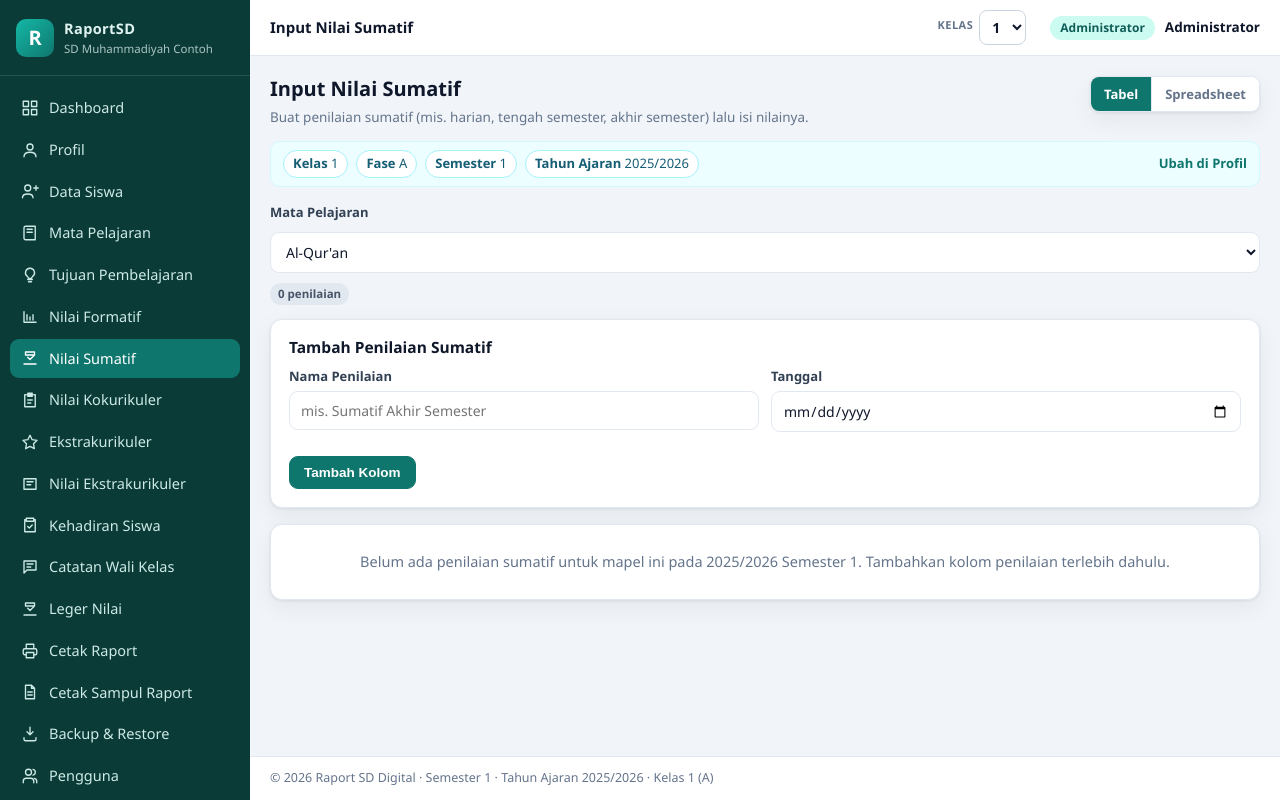
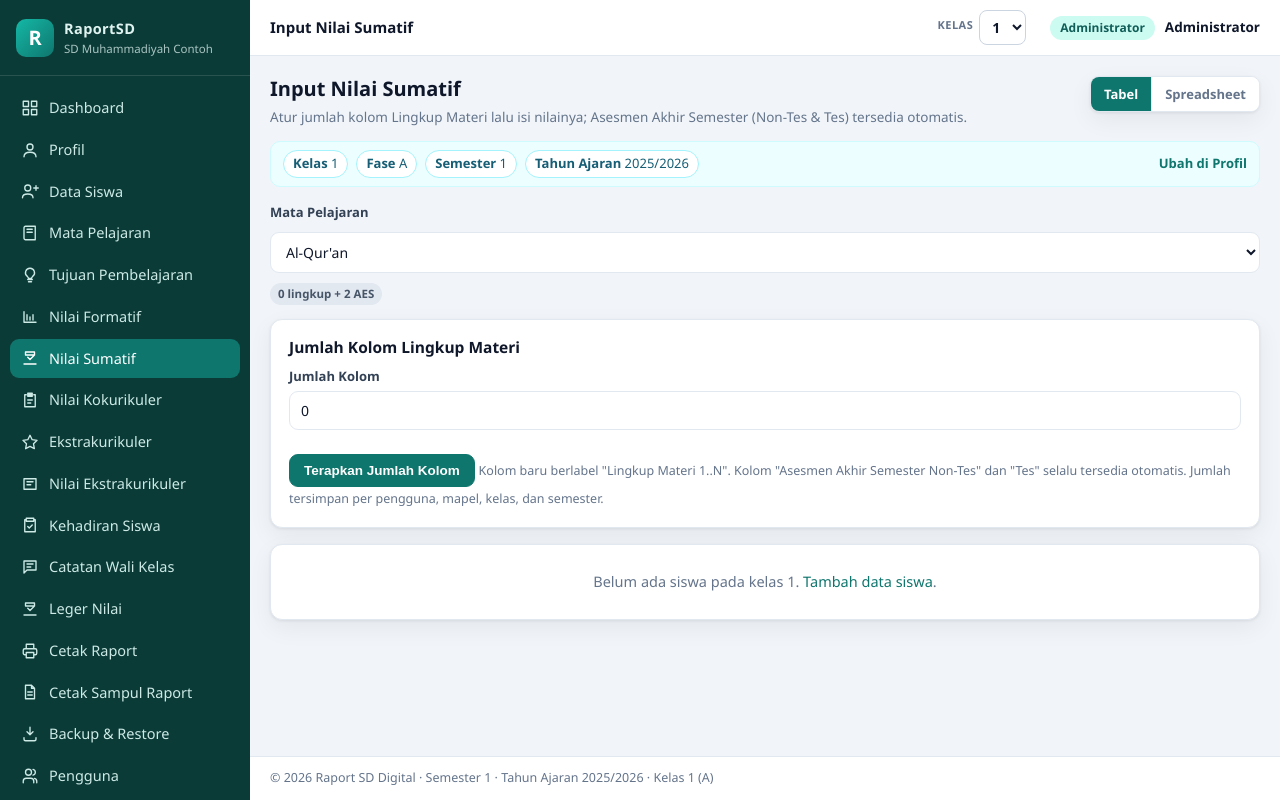
Before and after one commit to ponpesashshidiq2-dev/raportSD, a PHP site: page /index.php?page=nilai_sumatif in a window 1280 px wide. Run offline with PHP 8.4, Linux system fonts and the light colour scheme; the visitor is signed in with stand-in values (Sample User, id 1); some libraries are stand-ins or nearby versions.

Commit message:
Nilai sumatif: jumlah kolom Lingkup Materi per pengguna/mapel/kelas/semester (ganti kartu nama+tanggal), AES Non-Tes & Tes otomatis, Rata Sumatif = rata lingkup & rata AES, rumus nilai akhir rapor tetap bobot; migrasi sumatif_jenis + kelas/user_id/tipe/urutan

```diff
--- a/app/db.php
+++ b/app/db.php
@@ -118,9 +118,13 @@ CREATE TABLE sumatif_jenis (
   mapel_id INTEGER NOT NULL,
   ta TEXT NOT NULL,
   semester INTEGER NOT NULL,
+  kelas INTEGER NOT NULL DEFAULT 0,
+  user_id INTEGER NOT NULL DEFAULT 0,
+  tipe TEXT NOT NULL DEFAULT 'lingkup',
+  urutan INTEGER NOT NULL DEFAULT 0,
   nama TEXT NOT NULL,
   tanggal TEXT NOT NULL DEFAULT '',
-  UNIQUE (mapel_id, ta, semester, nama)
+  UNIQUE (mapel_id, kelas, ta, semester, user_id, nama)
 );
 CREATE TABLE nilai_sumatif (
   id INTEGER PRIMARY KEY AUTOINCREMENT,
@@ -694,3 +698,65 @@ function migrate_jilid(PDO $pdo): void
         $pdo->exec('ALTER TABLE cp_jilid_migrate RENAME TO cp');
     }
 }
+
+function migrate_sumatif_kolom(PDO $pdo): void
+{
+    if (!table_exists($pdo, 'sumatif_jenis')) {
+        return;
+    }
+    $kolom = array_map(fn($c) => $c['name'], $pdo->query('PRAGMA table_info(sumatif_jenis)')->fetchAll(PDO::FETCH_ASSOC));
+    if (in_array('tipe', $kolom, true)) {
+        return;
+    }
+    $tmp = 'sumatif_jenis_mig';
+    $pdo->beginTransaction();
+    try {
+        $pdo->exec('DROP TABLE IF EXISTS ' . $tmp);
+        $pdo->exec("CREATE TABLE $tmp (
+          id INTEGER PRIMARY KEY AUTOINCREMENT,
+          mapel_id INTEGER NOT NULL,
+          ta TEXT NOT NULL,
+          semester INTEGER NOT NULL,
+          kelas INTEGER NOT NULL DEFAULT 0,
+          user_id INTEGER NOT NULL DEFAULT 0,
+          tipe TEXT NOT NULL DEFAULT 'lingkup',
+          urutan INTEGER NOT NULL DEFAULT 0,
+          nama TEXT NOT NULL,
+          tanggal TEXT NOT NULL DEFAULT '',
+          UNIQUE (mapel_id, kelas, ta, semester, user_id, nama)
+        )");
+        $ins = $pdo->prepare("INSERT INTO $tmp (mapel_id, ta, semester, kelas, user_id, tipe, urutan, nama, tanggal)
+            VALUES (?, ?, ?, ?, 0, 'lingkup', ?, ?, ?)");
+        $upd = $pdo->prepare('UPDATE nilai_sumatif SET jenis_id=? WHERE jenis_id=? AND kelas=?');
+        $urutPer = [];
+        foreach ($pdo->query('SELECT * FROM sumatif_jenis ORDER BY id')->fetchAll(PDO::FETCH_ASSOC) as $j) {
+            $klsSt = $pdo->prepare('SELECT DISTINCT kelas FROM nilai_sumatif WHERE jenis_id=? AND kelas>0');
+            $klsSt->execute([$j['id']]);
+            $daftarKelas = array_map('intval', $klsSt->fetchAll(PDO::FETCH_COLUMN));
+            if (!$daftarKelas) {
+                continue;
+            }
+            $key = $j['mapel_id'] . '|' . $j['ta'] . '|' . $j['semester'];
+            $urutPer[$key] = ($urutPer[$key] ?? 0) + 1;
+            $urut = $urutPer[$key];
+            $pertama = null;
+            foreach ($daftarKelas as $k) {
+                $ins->execute([$j['mapel_id'], $j['ta'], $j['semester'], $k, $urut, $j['nama'], $j['tanggal']]);
+                $baru = (int) $pdo->lastInsertId();
+                if ($pertama === null) {
+                    $pertama = $baru;
+                }
+                $upd->execute([$baru, $j['id'], $k]);
+            }
+            if ($pertama !== null) {
+                $upd->execute([$pertama, $j['id'], 0]);
+            }
+        }
+        $pdo->exec('DROP TABLE sumatif_jenis');
+        $pdo->exec("ALTER TABLE $tmp RENAME TO sumatif_jenis");
+        $pdo->commit();
+    } catch (\Throwable $e) {
+        $pdo->rollBack();
+        throw $e;
+    }
+}
--- a/app/helpers.php
+++ b/app/helpers.php
@@ -25,6 +25,7 @@ function db(): PDO
         migrate_kokurikuler($pdo);
         migrate_dimensi_ket($pdo);
         migrate_kelas_tabel($pdo);
+        migrate_sumatif_kolom($pdo);
         migrate_tp_kelas($pdo);
         migrate_jilid($pdo);
         migrate_profil_tambahan($pdo);
@@ -340,9 +341,48 @@ function avg_formatif(int $siswa, int $mapel, string $ta, int $sem): ?float
 
 function avg_sumatif(int $siswa, int $mapel, string $ta, int $sem): ?float
 {
-    $v = scalar('SELECT AVG(nilai) FROM nilai_sumatif WHERE siswa_id=? AND mapel_id=? AND ta=? AND semester=?',
-        [$siswa, $mapel, $ta, $sem]);
-    return $v === null ? null : (float) $v;
+    $ambil = fn(string $tipe) => scalar(
+        'SELECT AVG(n.nilai) FROM nilai_sumatif n JOIN sumatif_jenis j ON j.id=n.jenis_id'
+        . ' WHERE n.siswa_id=? AND n.mapel_id=? AND n.ta=? AND n.semester=? AND j.tipe=?',
+        [$siswa, $mapel, $ta, $sem, $tipe]
+    );
+    $l = $ambil('lingkup');
+    $a = $ambil('aes');
+    if ($l === null && $a === null) {
+        return null;
+    }
+    if ($l === null) {
+        return round((float) $a, 1);
+    }
+    if ($a === null) {
+        return round((float) $l, 1);
+    }
+    return round(((float) $l + (float) $a) / 2, 1);
+}
+
+function sumatif_kolom_list(int $mapel, int $kelas, string $ta, int $sem, int $uid): array
+{
+    return all(
+        "SELECT * FROM sumatif_jenis WHERE mapel_id=? AND kelas=? AND ta=? AND semester=? AND user_id=?
+         ORDER BY CASE tipe WHEN 'lingkup' THEN 0 ELSE 1 END, urutan, id",
+        [$mapel, $kelas, $ta, $sem, $uid]
+    );
+}
+
+function sumatif_aes_pastikan(int $mapel, int $kelas, string $ta, int $sem, int $uid): void
+{
+    foreach ([1 => 'Asesmen Akhir Semester Non-Tes', 2 => 'Asesmen Akhir Semester Tes'] as $urutan => $nama) {
+        $ada = one(
+            'SELECT id FROM sumatif_jenis WHERE mapel_id=? AND kelas=? AND ta=? AND semester=? AND user_id=? AND nama=?',
+            [$mapel, $kelas, $ta, $sem, $uid, $nama]
+        );
+        if (!$ada) {
+            insert_row('sumatif_jenis', [
+                'mapel_id' => $mapel, 'ta' => $ta, 'semester' => $sem, 'kelas' => $kelas,
+                'user_id' => $uid, 'tipe' => 'aes', 'urutan' => $urutan, 'nama' => $nama, 'tanggal' => '',
+            ]);
+        }
+    }
 }
 
 function nilai_akhir(int $siswa, int $mapel, string $ta, int $sem): ?float
--- a/assets/grid.js
+++ b/assets/grid.js
@@ -129,13 +129,21 @@
     if (!tr) return;
     var out = tr.querySelector('[data-avg]');
     if (!out) return;
-    var sum = 0, n = 0;
-    tr.querySelectorAll('td[data-r][data-c] input').forEach(function (i) {
+    var groups = {};
+    tr.querySelectorAll('td[data-r][data-c]').forEach(function (cell) {
+      var i = cell.querySelector('input');
+      if (!i) return;
       var v = parseNum(i.value);
-      if (v !== null) { sum += v; n++; }
+      if (v === null) return;
+      var g = cell.getAttribute('data-group') || '';
+      if (!groups[g]) groups[g] = { sum: 0, n: 0 };
+      groups[g].sum += v;
+      groups[g].n++;
     });
+    var avgs = Object.keys(groups).map(function (k) { return groups[k].sum / groups[k].n; });
+    var val = avgs.length ? avgs.reduce(function (a, b) { return a + b; }, 0) / avgs.length : null;
     var b = out.querySelector('b') || out;
-    b.textContent = n ? fmtNum(Math.round(sum / n * 10) / 10) : '-';
+    b.textContent = val === null ? '-' : fmtNum(Math.round(val * 10) / 10);
   }
 
   function markDirty() {
--- a/pages/nilai_sumatif.php
+++ b/pages/nilai_sumatif.php
@@ -2,6 +2,7 @@
 $c = ctx();
 $kaKunci = kelas_angkatan();
 $kelasSiswa = $kaKunci ?? (int) $c['kelas'];
+$uid = (int) (user()['id'] ?? 0);
 $mapelList = mapel_kelas($c['kelas']);
 $mapelId = (int) ($_GET['mapel'] ?? 0);
 if ($mapelId <= 0 && $mapelList) {
@@ -18,37 +19,60 @@ if ($_SERVER['REQUEST_METHOD'] === 'POST') {
     $aksi = $_POST['aksi'] ?? '';
     $mapelId = (int) ($_POST['mapel_id'] ?? $mapelId);
 
-    if ($aksi === 'jenis_tambah') {
-        $nama = trim($_POST['nama'] ?? '');
-        if ($nama === '' || $mapelId <= 0) {
-            flash_set('error', 'Nama penilaian wajib diisi.');
+    if ($aksi === 'jumlah_terapkan') {
+        $jumlah = (int) ($_POST['jumlah'] ?? -1);
+        if ($mapelId <= 0) {
+            flash_set('error', 'Pilih mata pelajaran terlebih dahulu.');
+        } elseif ($jumlah < 0 || $jumlah > 50) {
+            flash_set('error', 'Jumlah kolom harus antara 0 dan 50.');
         } else {
-            $ada = one('SELECT id FROM sumatif_jenis WHERE mapel_id=? AND ta=? AND semester=? AND LOWER(nama)=?',
-                [$mapelId, $c['ta'], $c['semester'], mb_strtolower($nama)]);
-            if ($ada) {
-                flash_set('error', 'Nama penilaian sudah ada.');
-            } else {
-                insert_row('sumatif_jenis', [
-                    'mapel_id' => $mapelId, 'ta' => $c['ta'], 'semester' => $c['semester'],
-                    'nama' => $nama, 'tanggal' => trim($_POST['tanggal'] ?? ''),
-                ]);
-                flash_set('success', 'Penilaian sumatif "' . $nama . '" ditambahkan.');
+            db()->beginTransaction();
+            try {
+                sumatif_aes_pastikan($mapelId, (int) $c['kelas'], $c['ta'], $c['semester'], $uid);
+                $ada = all(
+                    "SELECT id, urutan, nama FROM sumatif_jenis
+                     WHERE mapel_id=? AND kelas=? AND ta=? AND semester=? AND user_id=? AND tipe='lingkup'
+                     ORDER BY urutan, id",
+                    [$mapelId, $c['kelas'], $c['ta'], $c['semester'], $uid]
+                );
+                $n = count($ada);
+                if ($n > $jumlah) {
+                    foreach (array_slice($ada, $jumlah) as $r) {
+                        run('DELETE FROM nilai_sumatif WHERE jenis_id=?', [$r['id']]);
+                        run('DELETE FROM sumatif_jenis WHERE id=?', [$r['id']]);
+                    }
+                } elseif ($n < $jumlah) {
+                    $urut = $ada ? (int) max(array_column($ada, 'urutan')) : 0;
+                    for ($k = $n + 1; $k <= $jumlah; $k++) {
+                        $urut++;
+                        $suffix = '';
+                        $x = 1;
+                        while (one(
+                            'SELECT id FROM sumatif_jenis WHERE mapel_id=? AND kelas=? AND ta=? AND semester=? AND user_id=? AND nama=?',
+                            [$mapelId, $c['kelas'], $c['ta'], $c['semester'], $uid, 'Lingkup Materi ' . $urut . $suffix]
+                        )) {
+                            $x++;
+                            $suffix = ' (' . $x . ')';
+                        }
+                        insert_row('sumatif_jenis', [
+                            'mapel_id' => $mapelId, 'ta' => $c['ta'], 'semester' => $c['semester'],
+                            'kelas' => (int) $c['kelas'], 'user_id' => $uid, 'tipe' => 'lingkup',
+                            'urutan' => $urut, 'nama' => 'Lingkup Materi ' . $urut . $suffix, 'tanggal' => '',
+                        ]);
+                    }
+                }
+                db()->commit();
+                flash_set('success', "Jumlah kolom lingkup materi: $jumlah (Asesmen Akhir Semester Non-Tes & Tes tersedia otomatis).");
+            } catch (Throwable $ex) {
+                db()->rollBack();
+                flash_set('error', 'Gagal menyimpan jumlah kolom: ' . $ex->getMessage());
             }
         }
         redirect('nilai_sumatif', ['mapel' => $mapelId]);
     }
 
-    if ($aksi === 'jenis_hapus') {
-        $jid = (int) ($_POST['jenis_id'] ?? 0);
-        run('DELETE FROM nilai_sumatif WHERE jenis_id=?', [$jid]);
-        run('DELETE FROM sumatif_jenis WHERE id=?', [$jid]);
-        flash_set('success', 'Penilaian sumatif beserta nilainya dihapus.');
-        redirect('nilai_sumatif', ['mapel' => $mapelId]);
-    }
-
     if ($aksi === 'simpan') {
-        $jenis = all('SELECT * FROM sumatif_jenis WHERE mapel_id=? AND ta=? AND semester=? ORDER BY id',
-            [$mapelId, $c['ta'], $c['semester']]);
+        $jenis = sumatif_kolom_list($mapelId, (int) $c['kelas'], $c['ta'], $c['semester'], $uid);
         $nilai = $_POST['nilai'] ?? [];
         $tersimpan = 0;
         db()->beginTransaction();
@@ -94,10 +118,14 @@ if ($_SERVER['REQUEST_METHOD'] === 'POST') {
     }
 }
 
-$jenisList = $mapelId > 0 ? all('SELECT * FROM sumatif_jenis WHERE mapel_id=? AND ta=? AND semester=? ORDER BY id',
-    [$mapelId, $c['ta'], $c['semester']]) : [];
+if ($mapelId > 0 && can_edit()) {
+    sumatif_aes_pastikan($mapelId, (int) $c['kelas'], $c['ta'], $c['semester'], $uid);
+}
+$jenisList = $mapelId > 0 ? sumatif_kolom_list($mapelId, (int) $c['kelas'], $c['ta'], $c['semester'], $uid) : [];
+$lingkupList = array_values(array_filter($jenisList, fn($j) => $j['tipe'] === 'lingkup'));
+$aesList = array_values(array_filter($jenisList, fn($j) => $j['tipe'] === 'aes'));
 
-page_head('Input Nilai Sumatif', 'Buat penilaian sumatif (mis. harian, tengah semester, akhir semester) lalu isi nilainya.', mode_switch());
+page_head('Input Nilai Sumatif', 'Atur jumlah kolom Lingkup Materi lalu isi nilainya; Asesmen Akhir Semester (Non-Tes & Tes) tersedia otomatis.', mode_switch());
 echo context_bar();
 echo angkatan_lock_alert();
 ?>
@@ -109,7 +137,7 @@ echo angkatan_lock_alert();
       <option value="<?= (int) $m['id'] ?>"<?= $mapelId === (int) $m['id'] ? ' selected' : '' ?>><?= e($m['nama']) ?></option>
     <?php endforeach; ?>
   </select>
-  <span class="badge badge-gray"><?= count($jenisList) ?> penilaian</span>
+  <span class="badge badge-gray"><?= count($lingkupList) ?> lingkup + <?= count($aesList) ?> AES</span>
 </form>
 
 <?php if (!$mapel): ?>
@@ -117,22 +145,25 @@ echo angkatan_lock_alert();
 <?php else: ?>
 <?php if (can_edit()): ?>
 <div class="card">
-  <h3>Tambah Penilaian Sumatif</h3>
+  <h3>Jumlah Kolom Lingkup Materi</h3>
   <form method="post" action="index.php?page=nilai_sumatif">
     <?= csrf_field() ?>
-    <input type="hidden" name="aksi" value="jenis_tambah">
+    <input type="hidden" name="aksi" value="jumlah_terapkan">
     <input type="hidden" name="mapel_id" value="<?= $mapelId ?>">
     <div class="form-row">
-      <div class="field"><label>Nama Penilaian</label><input type="text" name="nama" placeholder="mis. Sumatif Akhir Semester" required></div>
-      <div class="field"><label>Tanggal</label><input type="date" name="tanggal"></div>
+      <div class="field">
+        <label>Jumlah Kolom</label>
+        <input type="number" name="jumlah" min="0" max="50" value="<?= count($lingkupList) ?>" required>
+      </div>
     </div>
-    <button class="btn" type="submit">Tambah Kolom</button>
+    <button class="btn" type="submit">Terapkan Jumlah Kolom</button>
+    <span class="hint">Kolom baru berlabel "Lingkup Materi 1..N". Kolom "Asesmen Akhir Semester Non-Tes" dan "Tes" selalu tersedia otomatis. Jumlah tersimpan per pengguna, mapel, kelas, dan semester.</span>
   </form>
 </div>
 <?php endif; ?>
 
 <?php if (!$jenisList): ?>
-  <div class="card empty">Belum ada penilaian sumatif untuk mapel ini pada <?= e($c['ta']) ?> Semester <?= $c['semester'] ?>. Tambahkan kolom penilaian terlebih dahulu.</div>
+  <div class="card empty">Belum ada kolom penilaian untuk mapel ini pada <?= e($c['ta']) ?> Semester <?= $c['semester'] ?>. Atur jumlah kolom lingkup materi terlebih dahulu.</div>
 <?php elseif (!$siswas): ?>
   <div class="card empty"><?= teks_kosong_siswa($kaKunci, (int) $c['kelas']) ?></div>
 <?php else:
@@ -142,18 +173,6 @@ echo angkatan_lock_alert();
       $existing[$r['jenis_id'] . '_' . $r['siswa_id']] = $r['nilai'];
   }
   ?>
-  <?php if (can_edit()): ?>
-  <div class="no-print" hidden>
-    <?php foreach ($jenisList as $j): ?>
-    <form id="deljenis<?= (int) $j['id'] ?>" method="post" action="index.php?page=nilai_sumatif" data-confirm="Hapus penilaian beserta seluruh nilainya?">
-      <?= csrf_field() ?>
-      <input type="hidden" name="aksi" value="jenis_hapus">
-      <input type="hidden" name="mapel_id" value="<?= $mapelId ?>">
-      <input type="hidden" name="jenis_id" value="<?= (int) $j['id'] ?>">
-    </form>
-    <?php endforeach; ?>
-  </div>
-  <?php endif; ?>
   <form method="post" action="index.php?page=nilai_sumatif">
     <?= csrf_field() ?>
     <input type="hidden" name="aksi" value="simpan">
@@ -166,12 +185,7 @@ echo angkatan_lock_alert();
             <th class="center" style="width:40px" data-frozen="no">No</th>
             <th data-frozen="nama">Nama Siswa</th>
             <?php $hci = -1; foreach ($jenisList as $j): $hci++; ?>
-              <th class="center" data-col="<?= $hci ?>">
-                <?= e($j['nama']) ?><div class="hint" style="font-weight:400;text-transform:none;letter-spacing:0"><?= e($j['tanggal']) ?></div>
-                <?php if (can_edit()): ?>
-                <button class="btn sm danger" type="submit" form="deljenis<?= (int) $j['id'] ?>">Hapus</button>
-                <?php endif; ?>
-              </th>
+              <th class="center" data-col="<?= $hci ?>"><?= e($j['nama']) ?></th>
             <?php endforeach; ?>
             <th class="center">Rata Sumatif</th>
             <th class="center">Nilai Akhir</th>
@@ -179,20 +193,31 @@ echo angkatan_lock_alert();
         </thead>
         <tbody>
         <?php $no = 0; foreach ($siswas as $s): $no++;
-            $sum = 0; $cnt = 0; ?>
+            $sl = 0; $cl = 0; $sa = 0; $ca = 0; ?>
           <tr>
             <td class="center" data-frozen="no" data-row-head="<?= $no - 1 ?>"><?= $no ?></td>
             <td class="name-cell" data-frozen="nama"><?= e($s['nama']) ?><div class="hint">NISN <?= e($s['nisn']) ?></div></td>
             <?php $ci = -1; foreach ($jenisList as $j): $ci++;
                 $k = $j['id'] . '_' . $s['id'];
                 $v = $existing[$k] ?? null;
-                if ($v !== null) { $sum += (float) $v; $cnt++; } ?>
-              <td class="center cell" data-r="<?= $no - 1 ?>" data-c="<?= $ci ?>">
+                if ($v !== null) {
+                    if ($j['tipe'] === 'aes') { $sa += (float) $v; $ca++; } else { $sl += (float) $v; $cl++; }
+                } ?>
+              <td class="center cell" data-r="<?= $no - 1 ?>" data-c="<?= $ci ?>" data-group="<?= e($j['tipe']) ?>">
                 <input type="text" inputmode="decimal" autocomplete="off" name="nilai[<?= $k ?>]" value="<?= $v !== null ? e(format_nilai((float) $v)) : '' ?>" placeholder="-">
               </td>
             <?php endforeach; ?>
-            <td class="center" data-avg><b><?= $cnt ? format_nilai($sum / $cnt) : '-' ?></b></td>
-            <?php $na = nilai_akhir((int) $s['id'], $mapelId, $c['ta'], $c['semester']); ?>
+            <?php
+            $rata = null;
+            if ($cl && $ca) {
+                $rata = ($sl / $cl + $sa / $ca) / 2;
+            } elseif ($cl) {
+                $rata = $sl / $cl;
+            } elseif ($ca) {
+                $rata = $sa / $ca;
+            }
+            $na = nilai_akhir((int) $s['id'], $mapelId, $c['ta'], $c['semester']); ?>
+            <td class="center" data-avg><b><?= $rata !== null ? format_nilai($rata) : '-' ?></b></td>
             <td class="center"><b class="<?= $na !== null && $na < (kkm_mapel($mapelId) ?? 0) ? 'nilai-red' : '' ?>"><?= $na !== null ? format_nilai($na) : '-' ?></b></td>
           </tr>
         <?php endforeach; ?>
@@ -202,7 +227,7 @@ echo angkatan_lock_alert();
     <div class="toolbar mt">
       <?php if (can_edit()): ?><button class="btn" type="submit">Simpan Nilai Sumatif</button><?php endif; ?>
       <span class="grid-status" id="saveStatus" hidden>Belum tersimpan</span>
-      <span class="hint">Nilai Akhir = formatif &times; <?= (int) profil()['bobot_formatif'] ?>% + sumatif &times; <?= (int) profil()['bobot_sumatif'] ?>% (terupdate setelah simpan). Mode Spreadsheet: panah/Tab pindah sel, klik header untuk pilih kolom/baris, salin-tempel dari Excel didukung.</span>
+      <span class="hint">Rata Sumatif = rata-rata Lingkup Materi dan rata-rata Asesmen Akhir Semester. Nilai Akhir = formatif &times; <?= (int) profil()['bobot_formatif'] ?>% + sumatif &times; <?= (int) profil()['bobot_sumatif'] ?>% (terupdate setelah simpan). Mode Spreadsheet: panah/Tab pindah sel, klik header untuk pilih kolom/baris, salin-tempel dari Excel didukung.</span>
     </div>
   </form>
 <?php endif; ?>
```
